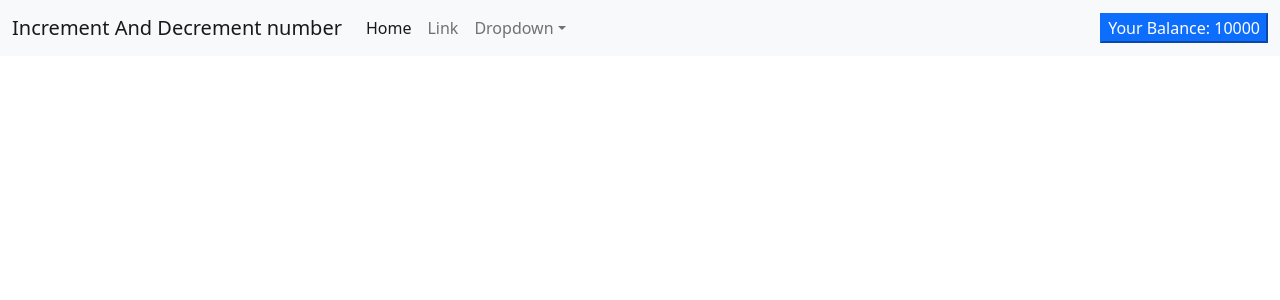
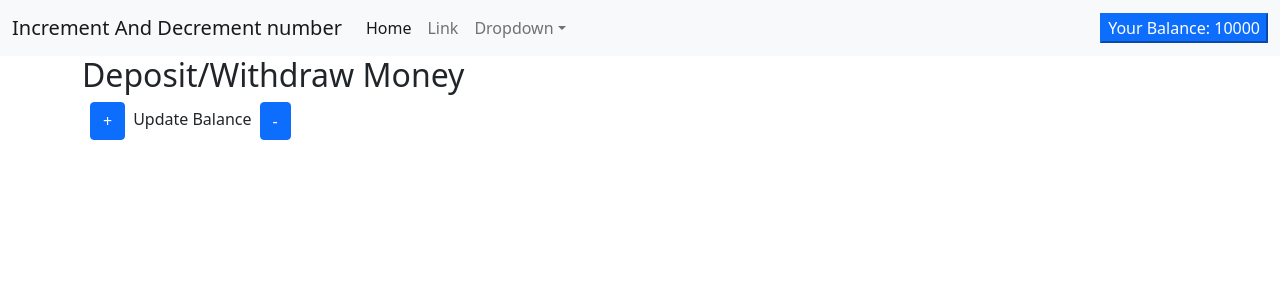
Before and after one commit to QaziAhmad77/React-Hooks, a React (Create React App) app: page / in a window 1280 px wide. Shown: the top 300 px of the page. Built offline with nearby package versions, Linux system fonts and the light colour scheme.

Commit message:
Update App.js

```diff
--- a/src/App.js
+++ b/src/App.js
@@ -1,10 +1,14 @@
 import Navbar from "./component/Navbar";
+import Shop from "./component/Shop";
 
 function App() {
   return (
-    <div className="App">
+    <>
       <Navbar />
-    </div>
+      <div className="container">
+        <Shop />
+      </div>
+    </>
   );
 }
 
```
